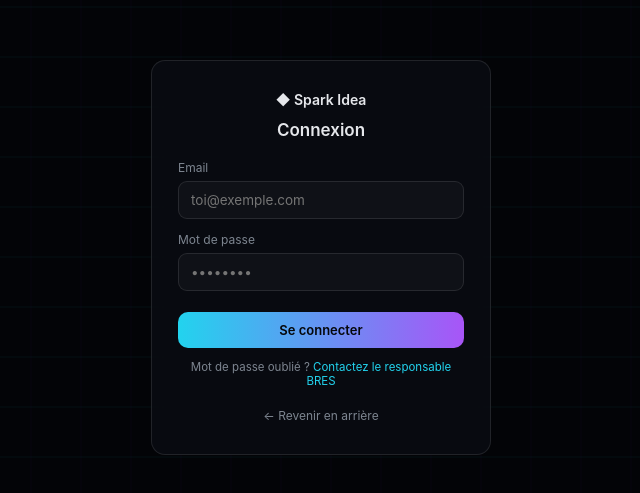
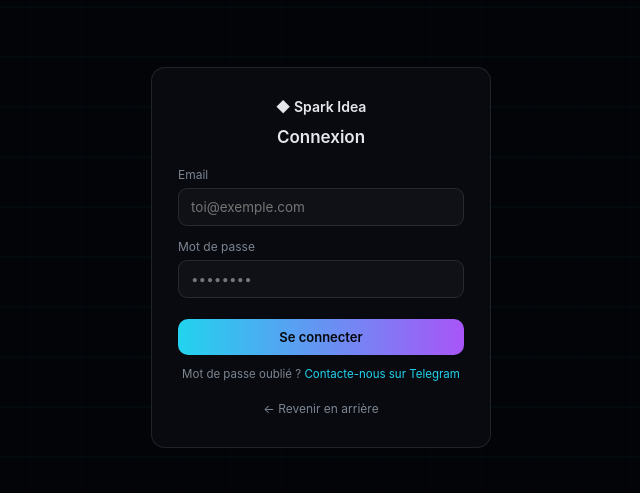
Before and after one commit to raphafoot42-debug/Sparkidea-, a Next.js app: page /login in a window 1280 px wide. Shown: the part 143-636 px from the top of the page, without its empty margins (319-959 px from the left). Built offline with nearby package versions, Linux system fonts and the light colour scheme; no server answers.

Commit message:
Update page.tsx

```diff
--- a/app/login/page.tsx
+++ b/app/login/page.tsx
@@ -76,8 +76,8 @@
 
         <div style={{ textAlign: "center", fontSize: 11.5, color: "var(--muted)", marginTop: 12 }}>
           Mot de passe oublié ?{" "}
-          <a href="tel:+33780112707" style={{ color: "var(--line)" }}>
-            Contactez le responsable BRES
+          <a href="https://t.me/Raphael42r" target="_blank" rel="noopener noreferrer" style={{ color: "var(--line)" }}>
+            Contacte-nous sur Telegram
           </a>
         </div>
         <div style={{ textAlign: "center", marginTop: 16 }}>
```
